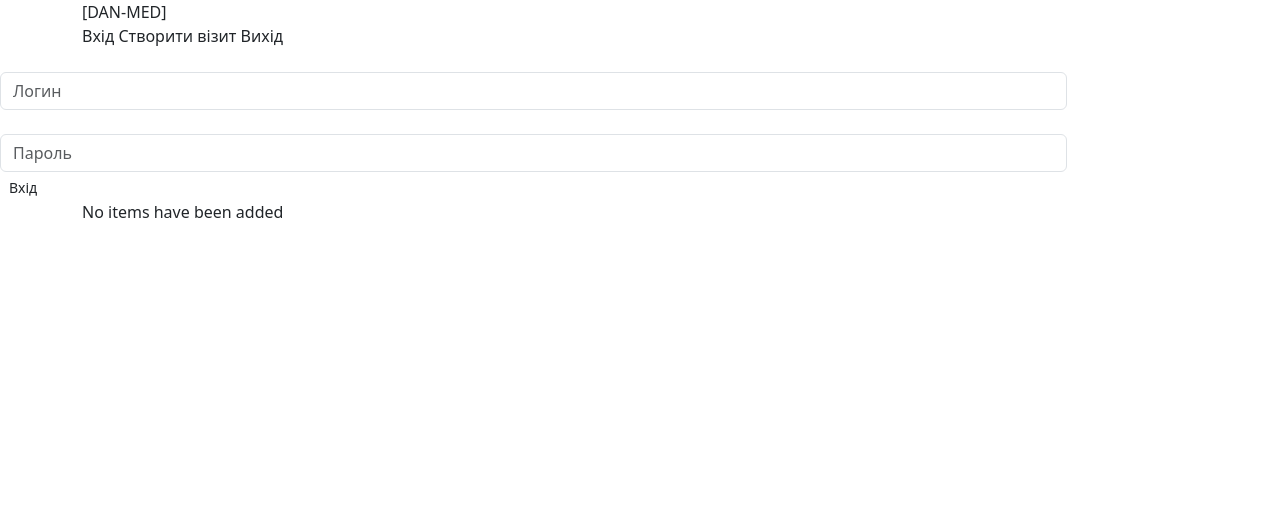
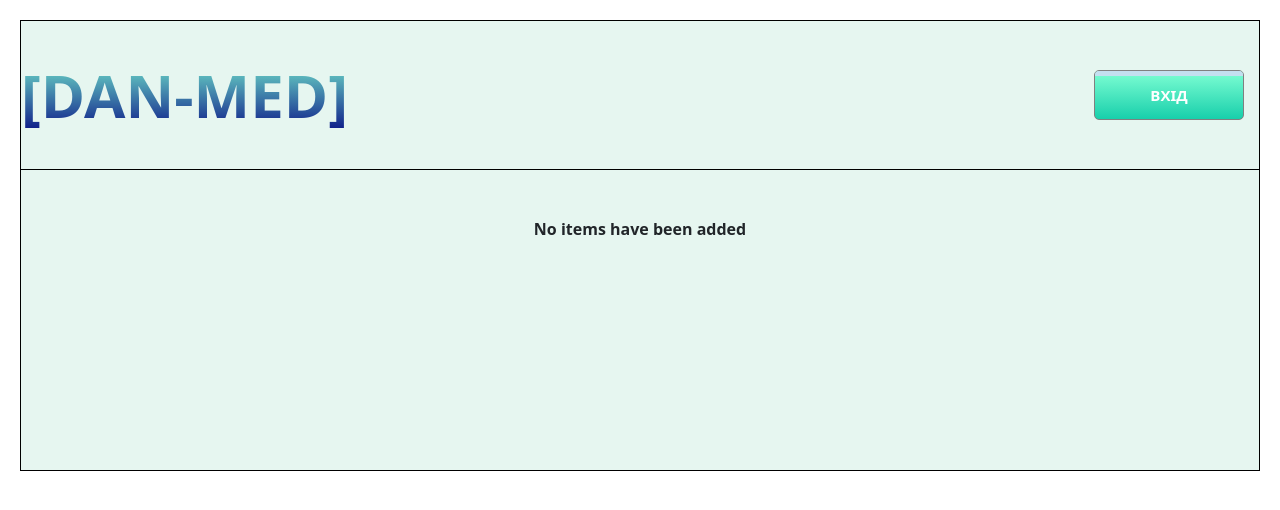
Before and after one commit to Felangelena/Step-Project-Cards, a website: page src/index.html in a window 1280 px wide. Drawn offline with nearby package versions, Linux system fonts and the light colour scheme; files that its build step writes are made by us from their sources.

Commit message:
refactoring: changes in css style for header

```diff
--- a/src/index.html
+++ b/src/index.html
@@ -9,16 +9,17 @@
     <link rel="stylesheet" href="dist/style.min.css">
 </head>
 <body>
-    <header class="header container">
+  <header class="header box">
     <div class="header__logo">
       <a href="#">[DAN-MED]</a>
     </div>
     <div class="header__button">
-            <button class="header__enter" id="enterButton">Вхід</button>
+      <button type="button" class="btn btn-primary" id="enterButton">Вхід</button>
       <button class="header__create-visit" id="createButton">Створити візит</button>
       <button class="header__exit" id="exitButton">Вихід</button>
     </div>
   </header>
+
   <div class="form-autoris">
       <form class="form-horizontal" role="form" method="POST">
         <div class="form-group">
@@ -41,12 +42,12 @@
         </div>
       </form>
   </div>
-    <section class="hello-window container">
+  </div>
+
+  <main class="box">
+    <section class="hello-window">
       <h2>No items have been added</h2>
     </section>
-
-    <main class="container" >
-
     <section class="filters">
 
     </section>
--- a/src/js/exit.js
+++ b/src/js/login.js
@@ -1,6 +1,5 @@
 
 const enterButton = document.getElementById('enterButton');
-
 const formElement = document.querySelector('.form-autoris form');
 
 
--- /dev/null
+++ b/src/scss/_login.scss
@@ -0,0 +1,110 @@
+body {
+   padding: 20px;
+}
+
+.box{
+   max-width: 1380px;
+   margin: 0 auto;
+}
+
+.header{
+   width: 100%;
+   height: 150px;
+   display: flex;
+   justify-content: space-between;
+   background-color: #e6f6f0;
+   border: 1px solid black;
+
+   &__logo{
+      display: flex;
+      justify-content: center;
+      align-items: center;
+
+      & a{
+         font-size: 60px;
+         font-weight: 600;
+         background: linear-gradient(to bottom, aquamarine, #000080);
+         -webkit-background-clip: text;
+         background-clip: text;
+         color: transparent;
+      }
+   }
+
+   &__button{
+      display: flex;
+      flex-direction: column;
+      justify-content: center;
+      gap: 20px;
+      padding: 15px;
+
+      & button{
+         width: 150px;
+         height: 50px;
+         display: inline-block;
+         font-weight: 700;
+         font-size: 15px;
+         text-transform: uppercase;
+         color: #fff;
+         border: 1px solid gray;
+         border-radius: 5px;
+         transition: background-image 0.5s ease;
+         position: relative;
+         overflow: hidden;
+         cursor: pointer;
+         background: linear-gradient(to bottom, aquamarine, #18CFAB);
+
+         &::before {
+            content: "";
+            position: absolute;
+            top: 0;
+            left: 0;
+            width: 100%;
+            height: 5px;
+            background-color: #c4dff0;
+         }
+
+         &:hover {
+            background: linear-gradient(to bottom, rgb(188, 202, 242), #1434d6);
+         }
+      }
+   }
+}
+
+.hello-window{
+   width: 100%;
+   min-height: 300px;
+   display: flex;
+   justify-content: center;
+   background-color: #e6f6f0;
+
+   & h2{
+      padding-top: 50px;
+      font-weight: bold;
+   }
+}
+
+.form-autoris form {
+   width: 300px;
+   margin: 0 auto;
+   padding: 20px;
+   border: 1px solid gray;
+   border-radius: 5px;
+   position: fixed;
+   top: 50%;
+   left: 50%;
+   transform: translate(-50%, -50%);
+   z-index: 100;
+   background-color: aquamarine;
+}
+
+#exitButton, .form-autoris form, #createButton, main{
+   display: none;
+}
+
+main{
+   display: flex;
+   justify-content: center;
+   align-items: center;
+   border: 1px solid black;
+   border-top: none;
+}
--- a/src/scss/firstwindow.scss
+++ /dev/null
@@ -1,103 +0,0 @@
-@import 'reset', 'mixins/mixins', 'variables/variables';
-
-header{
-    width: 100%;
-    max-width: 1280 px;
-    height: 150px;
-    display: flex;
-    justify-content: space-between;
-    background-color: #e6f6f0;
-    border: 1px solid black;
-    margin: 20px auto 0;
-}
-.header__button{
-display: flex;
-flex-direction: column;
-justify-content: center;
-gap: 20px;
-padding: 15px;}
-.header__button button{
-    width: 150px;
-    height: 50px;
-    display: inline-block;
-    font-weight: 700;
-    font-size: 15px;
-    text-transform: uppercase;
-    color: #fff;
-    border: 1px solid gray;
-    border-radius: 5px;
-    transition: background-image 0.5s ease;
-    position: relative;
-    overflow: hidden;
-    cursor: pointer;
-    background: linear-gradient(to bottom, aquamarine, #18CFAB);
-    }
-.header__button button::before {
-    content: "";
-    position: absolute;
-    top: 0;
-    left: 0;
-    width: 100%;
-    height: 5px;
-    background-color: #c4dff0;
-    }
-.header__button button:hover {
-    background: linear-gradient(to bottom, rgb(188, 202, 242), #1434d6);
-    }
- .header__logo{
-display: flex;
-justify-content: center;
-    align-items: center;
- }
- .header__logo a{
-    font-size: 30px;
-    font-weight: 600;
-    background: linear-gradient(to bottom, aquamarine, #000080);
-  -webkit-background-clip: text;
-  background-clip: text;
-  color: transparent;
- }
- .hello-window{
-    width: 100%;
-    max-width: 1280 px;
-    height: calc(100vh - 170px);
-    display: flex;
-    justify-content: center;
-    background-color: #e6f6f0;
-    border: 1px solid black;
-    border-top: none;
-    margin: 0 auto;
- }
- .hello-window h2{
-    padding-top: 50px;
-    font-weight: bold;
- }
- .form-autoris form {
-    width: 300px;
-    margin: 0 auto;
-    padding: 20px;
-    border: 1px solid gray;
-    border-radius: 5px;
-    position: fixed;
-  top: 50%;
-  left: 50%;
-  transform: translate(-50%, -50%);
-  z-index: 100;
-  background-color: aquamarine;
-
-  }
-
- #exitButton, .form-autoris form, #createButton, main{
-    display: none;
- }
-
- main{
-    width: 100%;
-    max-width: 1280 px;
-    display: flex;
-    justify-content: center;
-    background-color: tomato;
-    border: 1px solid black;
-    border-top: none;
-    margin: 0 auto;
- }
--- a/src/scss/style.scss
+++ b/src/scss/style.scss
@@ -1 +1,2 @@
 @import 'reset', 'mixins/mixins', 'variables/variables';
+@import 'login';
```
Also changed, not shown: index.html (+1 -1 lines), README.md, dist/style.min.css. Lines whose indentation alone changed are shown as unchanged.
